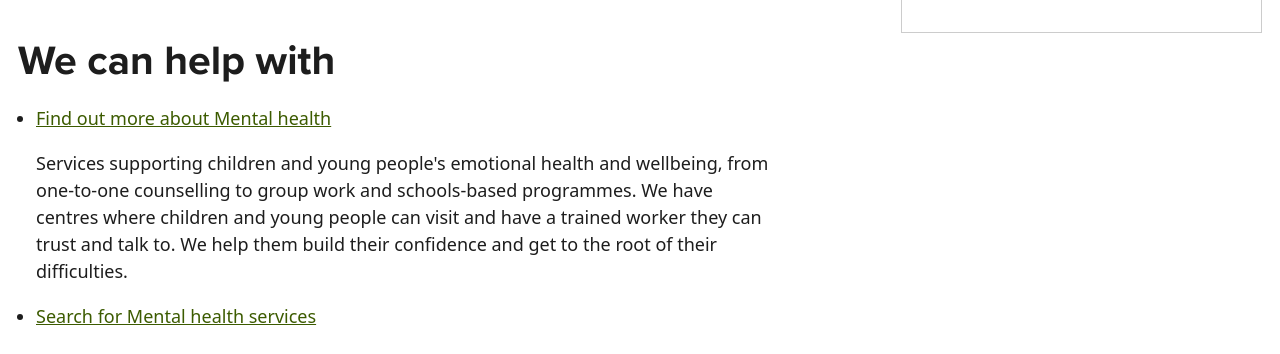
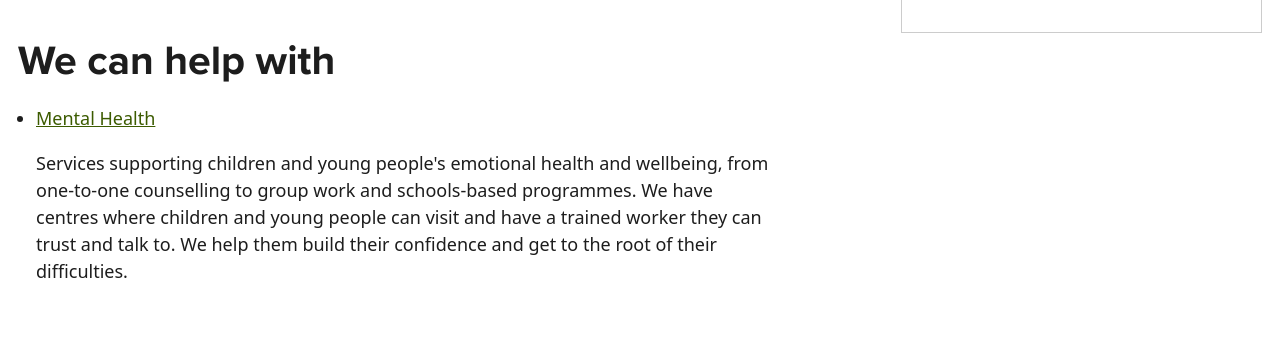
Before and after one commit to barnardos/prototype-service, an Eleventy site: page harrow-horizons.njk in a window 1280 px wide. Shown: the part 2464-2818 px from the top of the page. Built offline with nearby package versions, Linux system fonts and the light colour scheme; Eleventy itself is replaced by a stand-in of ours; files that its build step writes are made by us from their sources; grey boxes are pictures that could not be loaded.

Commit message:
how to help amended

```diff
--- a/_includes/components/help-horizons.njk
+++ b/_includes/components/help-horizons.njk
@@ -30,12 +30,9 @@
     <div>
       <ul class="bulletsneeded">
         <li>
-          <a href="#1">Find out more about Mental health</a>
+          <a href="#1">Mental Health</a>
         </li>
           <p class="rich-text">Services supporting children and young people's emotional health and wellbeing, from one-to-one counselling to group work and schools-based programmes. We have centres where children and young people can visit and have a trained worker they can trust and talk to. We help them build their confidence and get to the root of their difficulties.</p>
-        <li>
-          <a href="#1">Search for Mental health services</a>
-        </li>
       </ul>
     </div>
   </div>
```
Also changed, not shown: 1 other file.
